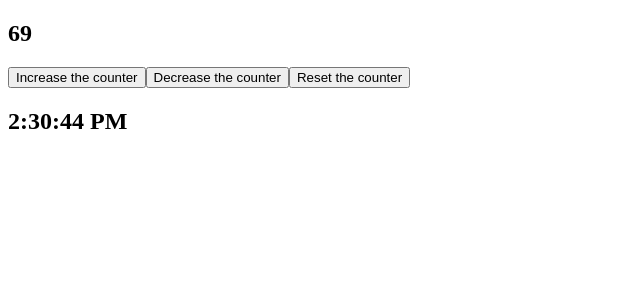
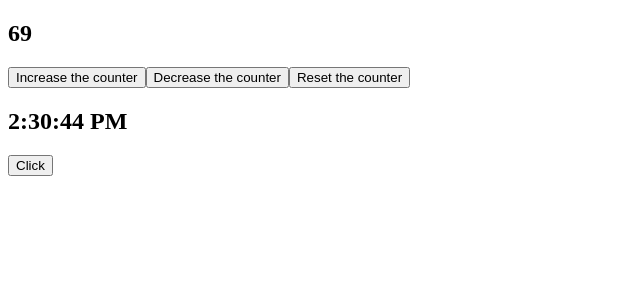
Before and after one commit to BlueBojack/ReactExercise, a React (Vite) app in the folder React_Project/: page / in a window 1280 px wide. Shown: the top 300 px of the page, without its empty margins (0-640 px from the left). Built offline with nearby package versions, Linux system fonts and the light colour scheme.

Commit message:
Added and solved 36 handling events

```diff
--- a/React_Project/src/App.jsx
+++ b/React_Project/src/App.jsx
@@ -1,6 +1,7 @@
 import Counter from "./Counter"
 import { useState } from "react";
 import { Clock } from "./Clock";
+import MouseClicker from "./MouseClicker";
 
 
 const App = () => {
@@ -9,6 +10,7 @@ const App = () => {
             <>
                 <Counter value ={5} reset={69}/>
                 <Clock />
+                <MouseClicker name="one"/>
              </>
     )
 }
--- /dev/null
+++ b/React_Project/src/MouseClicker.jsx
@@ -0,0 +1,14 @@
+const MouseClicker =  (props) => {
+
+    const handleClick = (event) => {
+        console.log(event.target.name)
+    }
+
+    return(
+        <>
+            <button name={props.name} onClick={handleClick}>Click</button>
+        </>
+    )
+}
+
+export default MouseClicker;
```
